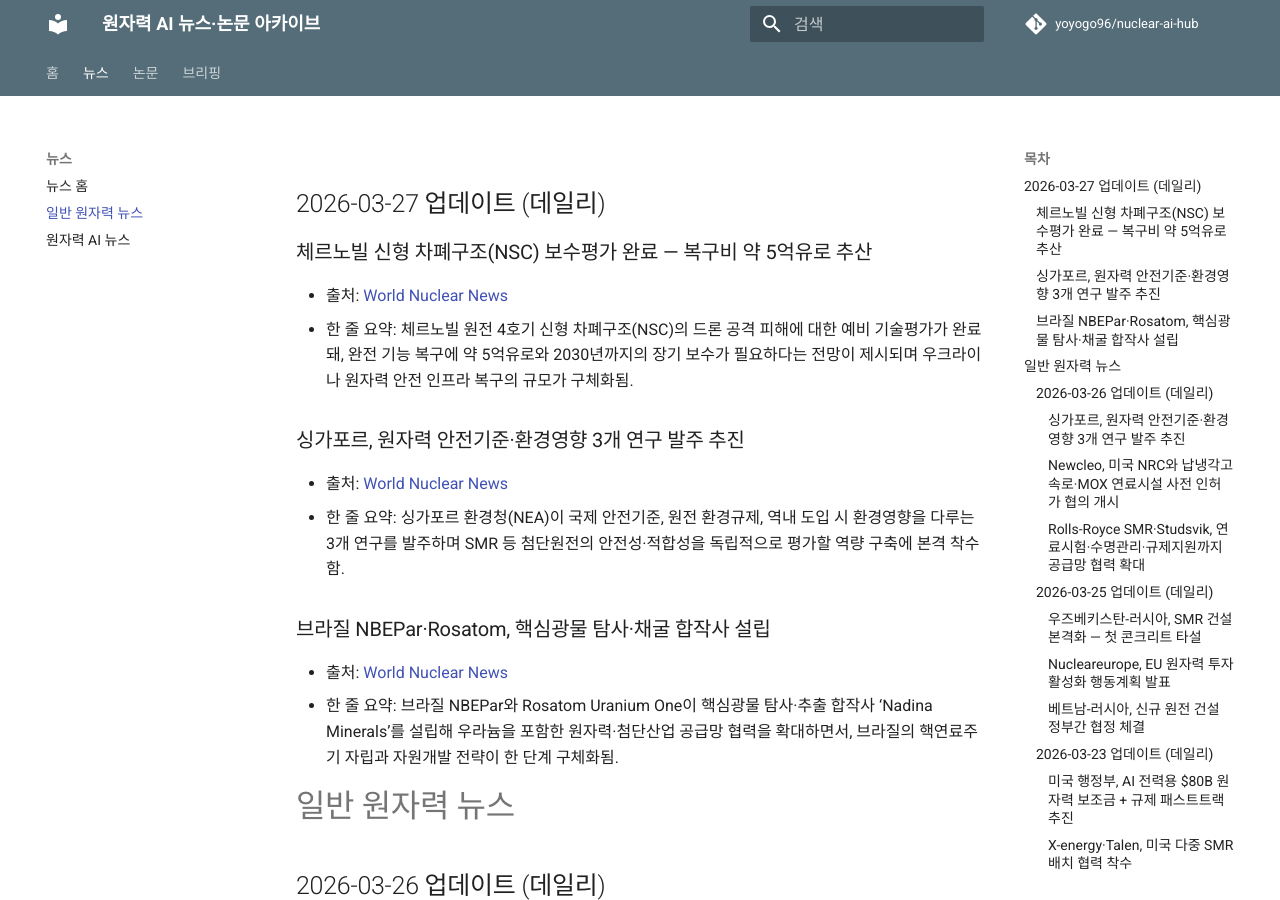
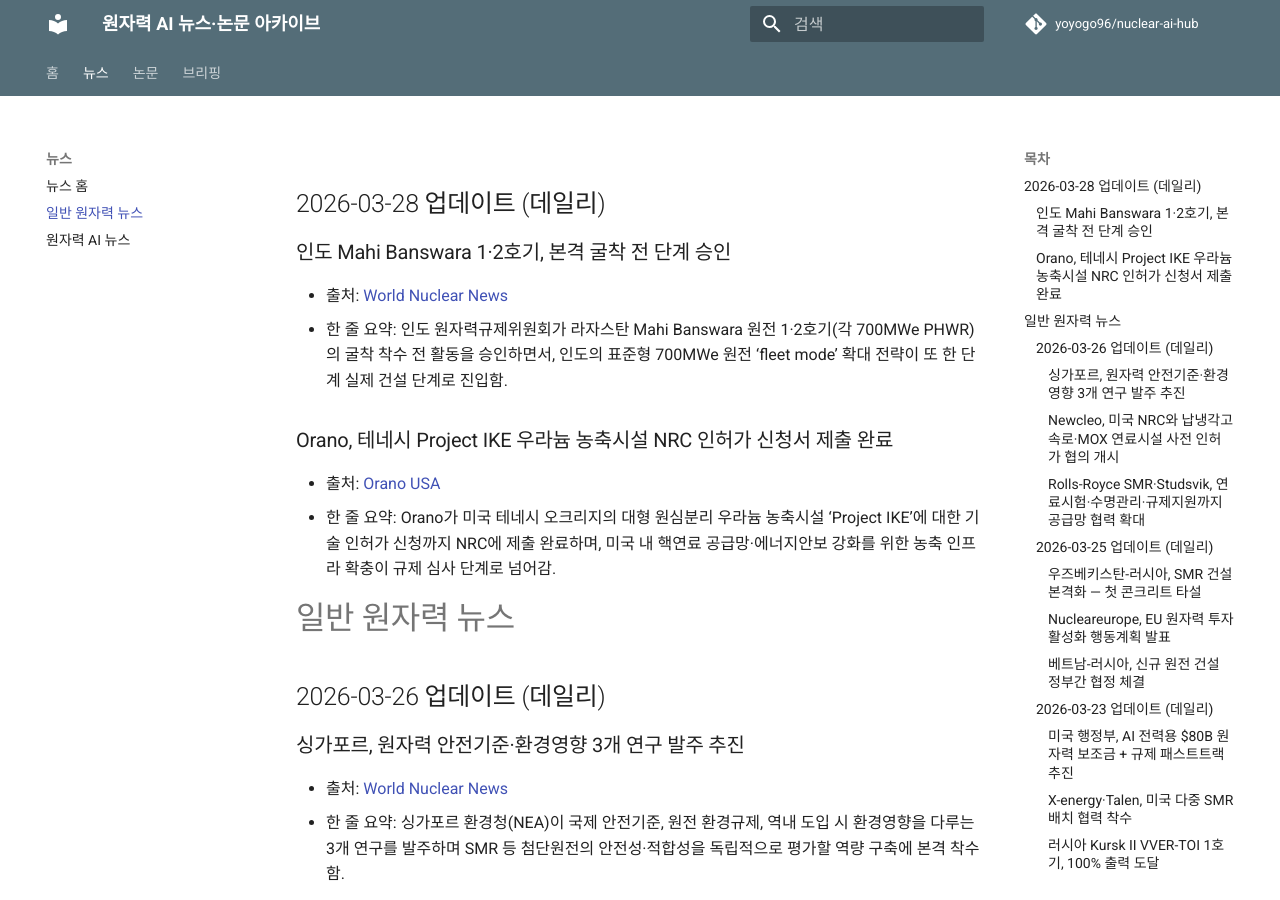
Before and after one commit to yoyogo96/nuclear-ai-hub, an MkDocs documentation site: the page built from docs/news/nuclear.md, in a window 1280 px wide and 900 px high. Built offline with MkDocs 1.6.1 and Material for MkDocs 9.7.7, drawn with Linux system fonts in a browser that asks for light colours; comment, search, counter and statistics services are not loaded.

Commit message:
docs: daily nuclear AI hub update for 2026-03-28

```diff
--- a/docs/briefings/index.md
+++ b/docs/briefings/index.md
@@ -1,3 +1,20 @@
+## 2026-03-28 데일리 브리핑
+
+### 오늘의 3줄 요약
+1. 인도 Mahi Banswara 신규 700MWe 원전 1·2호기가 굴착 전 단계 승인을 받으면서, 인도의 표준형 PHWR 대량건설 전략이 다시 실제 공정 단계로 전진함.
+2. Orano의 미국 Project IKE 농축시설 인허가 신청 완료는 원전 확대의 병목인 핵연료 공급망을 미국 내에서 강화하려는 움직임이 규제 심사 단계로 넘어갔다는 신호임.
+3. AI 쪽에서는 DOE가 원자로 인허가 문서 초안을 하루 만에 생성하는 시연을 공개했고, 논문 쪽에서는 하이브리드 ML로 고에너지 핵종 전하·위치를 정밀 측정한 새 arXiv 논문 1건을 반영함.
+
+### 오늘 반영 뉴스 (3건)
+- 인도 Mahi Banswara 1·2호기, 본격 굴착 전 단계 승인 (World Nuclear News)
+- Orano, 테네시 Project IKE 우라늄 농축시설 NRC 인허가 신청서 제출 완료 (Orano USA)
+- 美 DOE, AI로 원자로 인허가 문서 작성 1일 시연 (U.S. Department of Energy)
+
+### 오늘 반영 논문 (1건)
+- A Telescope System for Charge and Position Measurement of High Energy Nuclei (arXiv, 2026-03-26)
+
+---
+
 ## 2026-03-27 데일리 브리핑
 
 ### 오늘의 3줄 요약
--- a/docs/news/index.md
+++ b/docs/news/index.md
@@ -1,8 +1,8 @@
-## 2026-03-27 데일리 반영
-- 일반 원자력 뉴스: 3건
-- 원자력 AI 뉴스: 0건
+## 2026-03-28 데일리 반영
+- 일반 원자력 뉴스: 2건
+- 원자력 AI 뉴스: 1건
 
-> 최종 업데이트: 2026-03-27
+> 최종 업데이트: 2026-03-28
 
 # 뉴스
 
--- a/docs/news/nuclear.md
+++ b/docs/news/nuclear.md
@@ -1,18 +1,15 @@
-## 2026-03-27 업데이트 (데일리)
+## 2026-03-28 업데이트 (데일리)
 
-### 체르노빌 신형 차폐구조(NSC) 보수평가 완료 — 복구비 약 5억유로 추산
-- 출처: [World Nuclear News](https://world-nuclear-news.org/articles/assessment-completed-of-chernobyl-shelter-repair-works)
-- 한 줄 요약: 체르노빌 원전 4호기 신형 차폐구조(NSC)의 드론 공격 피해에 대한 예비 기술평가가 완료돼, 완전 기능 복구에 약 5억유로와 2030년까지의 장기 보수가 필요하다는 전망이 제시되며 우크라이나 원자력 안전 인프라 복구의 규모가 구체화됨.
+### 인도 Mahi Banswara 1·2호기, 본격 굴착 전 단계 승인
+- 출처: [World Nuclear News](https://www.world-nuclear-news.org/articles/excavation-work-approved-for-indias-mahi-banswara-units)
+- 한 줄 요약: 인도 원자력규제위원회가 라자스탄 Mahi Banswara 원전 1·2호기(각 700MWe PHWR)의 굴착 착수 전 활동을 승인하면서, 인도의 표준형 700MWe 원전 ‘fleet mode’ 확대 전략이 또 한 단계 실제 건설 단계로 진입함.
 
-### 싱가포르, 원자력 안전기준·환경영향 3개 연구 발주 추진
-- 출처: [World Nuclear News](https://world-nuclear-news.org/articles/singapore-to-bolster-nuclear-safety-capabilities)
-- 한 줄 요약: 싱가포르 환경청(NEA)이 국제 안전기준, 원전 환경규제, 역내 도입 시 환경영향을 다루는 3개 연구를 발주하며 SMR 등 첨단원전의 안전성·적합성을 독립적으로 평가할 역량 구축에 본격 착수함.
-
-### 브라질 NBEPar·Rosatom, 핵심광물 탐사·채굴 합작사 설립
-- 출처: [World Nuclear News](https://world-nuclear-news.org/articles/brazils-nbepar-and-rosatom-create-joint-venture)
-- 한 줄 요약: 브라질 NBEPar와 Rosatom Uranium One이 핵심광물 탐사·추출 합작사 ‘Nadina Minerals’를 설립해 우라늄을 포함한 원자력·첨단산업 공급망 협력을 확대하면서, 브라질의 핵연료주기 자립과 자원개발 전략이 한 단계 구체화됨.
+### Orano, 테네시 Project IKE 우라늄 농축시설 NRC 인허가 신청서 제출 완료
+- 출처: [Orano USA](https://www.orano.group/usa/en/our-news/news-releases/2026/orano-finishes-scheduled-license-submission-for-project-ike-uranium-enrichment-facility-to-NRC)
+- 한 줄 요약: Orano가 미국 테네시 오크리지의 대형 원심분리 우라늄 농축시설 ‘Project IKE’에 대한 기술 인허가 신청까지 NRC에 제출 완료하며, 미국 내 핵연료 공급망·에너지안보 강화를 위한 농축 인프라 확충이 규제 심사 단계로 넘어감.
 
 # 일반 원자력 뉴스
+
 
 ## 2026-03-26 업데이트 (데일리)
 
--- a/docs/papers/index.md
+++ b/docs/papers/index.md
@@ -1,3 +1,17 @@
+# 2026-03-28 업데이트
+
+## [A Telescope System for Charge and Position Measurement of High Energy Nuclei](https://arxiv.org/abs/2603.25080)
+- 저자: Dexing Miao 외
+- 연도/학회(저널): 2026-03-26, arXiv (physics.ins-det)
+- 한 줄 요약: 고에너지 중이온 빔 실험용 실리콘 망원경 시스템에 하이브리드 머신러닝 알고리즘을 적용해 핵전하(Z=1~29)와 위치를 동시에 고정밀 측정함으로써, 핵·입자 실험 계측에서 ML 기반 전하 판별 정확도를 크게 끌어올린 연구.
+
+### 핵심 기여
+1. 9층 실리콘 마이크로스트립 검출기 기반 대면적·저물질량 망원경 시스템으로 고에너지 핵종 측정 정밀도 향상
+2. SSD 전하 측정 난점을 해결하기 위해 하이브리드 머신러닝 알고리즘을 도입해 전하 분해능 0.16 이하 달성
+3. 핵전하와 위치를 동시에 정밀 추정해 향후 우주선·중이온·핵계측 실험의 데이터 품질 향상 기반 제시
+
+---
+
 # 2026-03-27 업데이트
 
 - 지난 24시간 기준으로 arXiv 및 주요 학술 소스를 재확인했지만, 기존 반영본과 중복되지 않는 원자력+인공지능 핵심 신규 논문/프리프린트는 확인되지 않았습니다.
```
Also changed, not shown: docs/news/nuclear-ai.md (+6 -0 lines).
